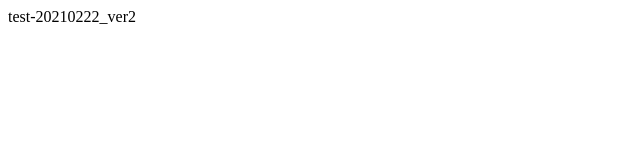
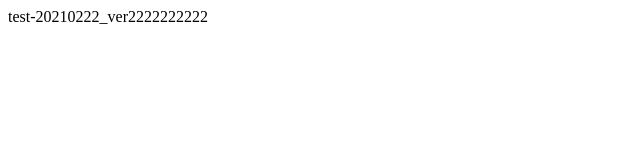
Before and after one commit to musickappa/test-20210222, a plain HTML site: page index.html in a window 1280 px wide. Shown: the whole page, without its empty margins (0-640 px from the left). Drawn offline with Linux system fonts and the light colour scheme.

Commit message:
3th commit

```diff
--- a/index.html
+++ b/index.html
@@ -1 +1 @@
-<div>test-20210222_ver2</div>
+<div>test-20210222_ver2222222222</div>
```
